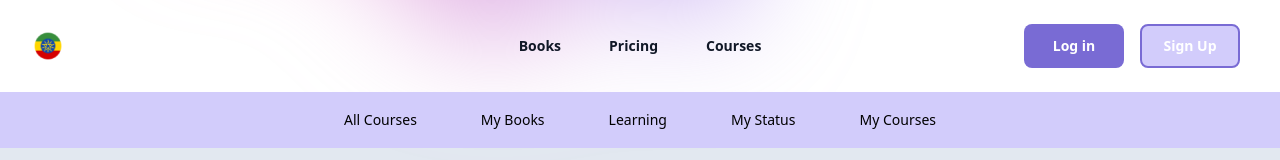
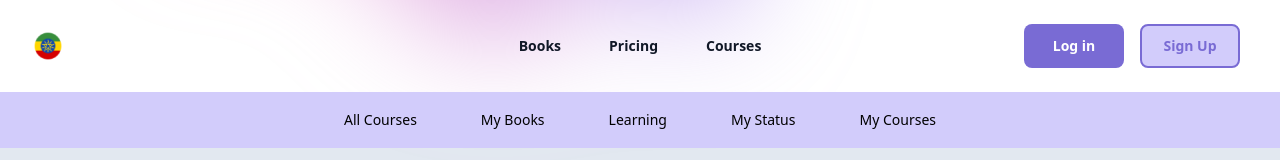
Before and after one commit to nati589/elearning, a React (Create React App) app in the folder client/: page /test in a window 1280 px wide. In both pictures the pointer is over the element "Sign Up". Shown: the top 160 px of the page. Built offline with nearby package versions, Linux system fonts and the light colour scheme.

Commit message:
Update index.css

```diff
--- a/client/src/styles/index.css
+++ b/client/src/styles/index.css
@@ -38,5 +38,5 @@ code {
 }
 
 .button-component-stroke:hover{
-  @apply  bg-light-purple text-white font-bold ;
+  @apply  bg-light-purple font-bold ;
 }
```
